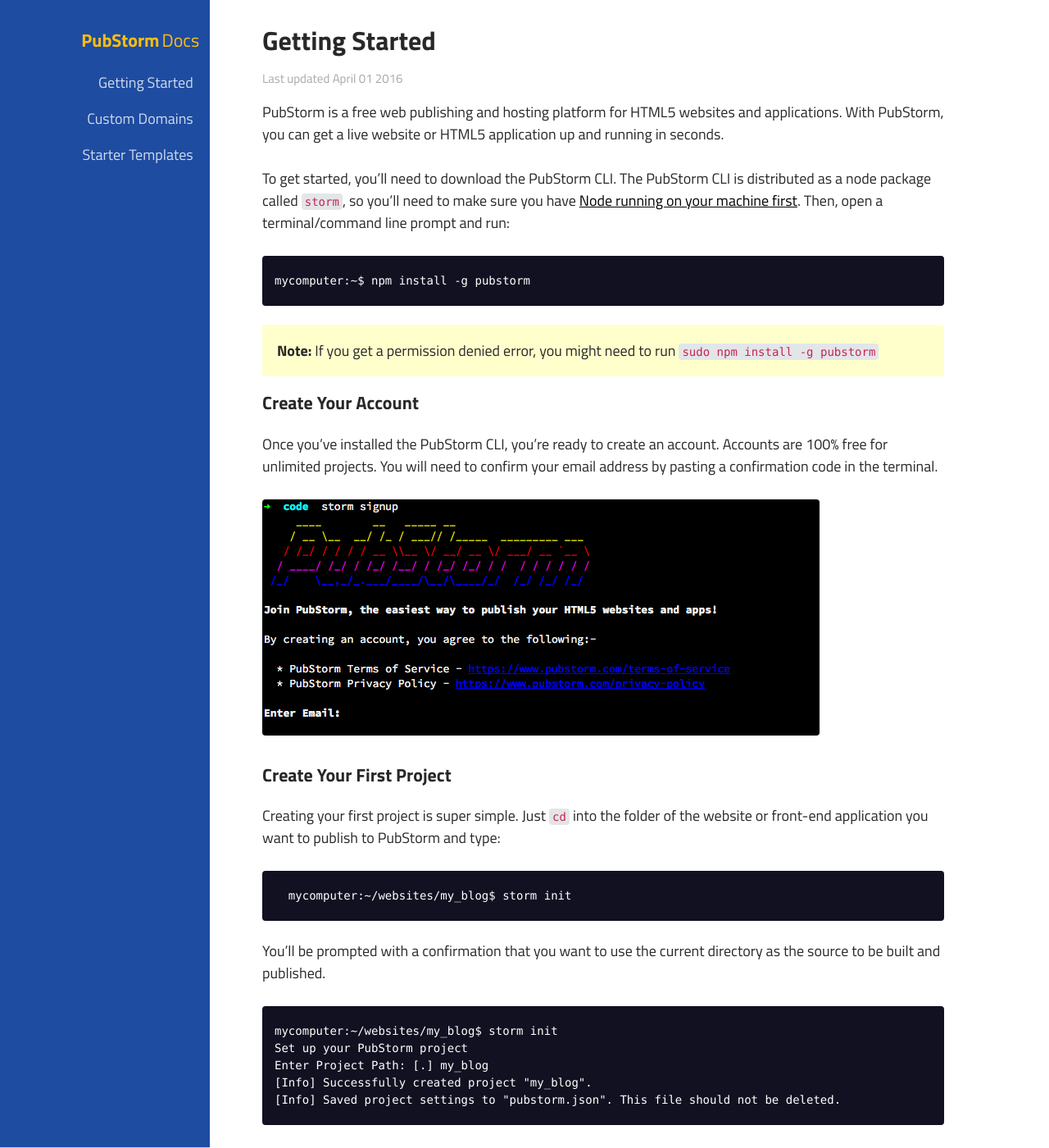
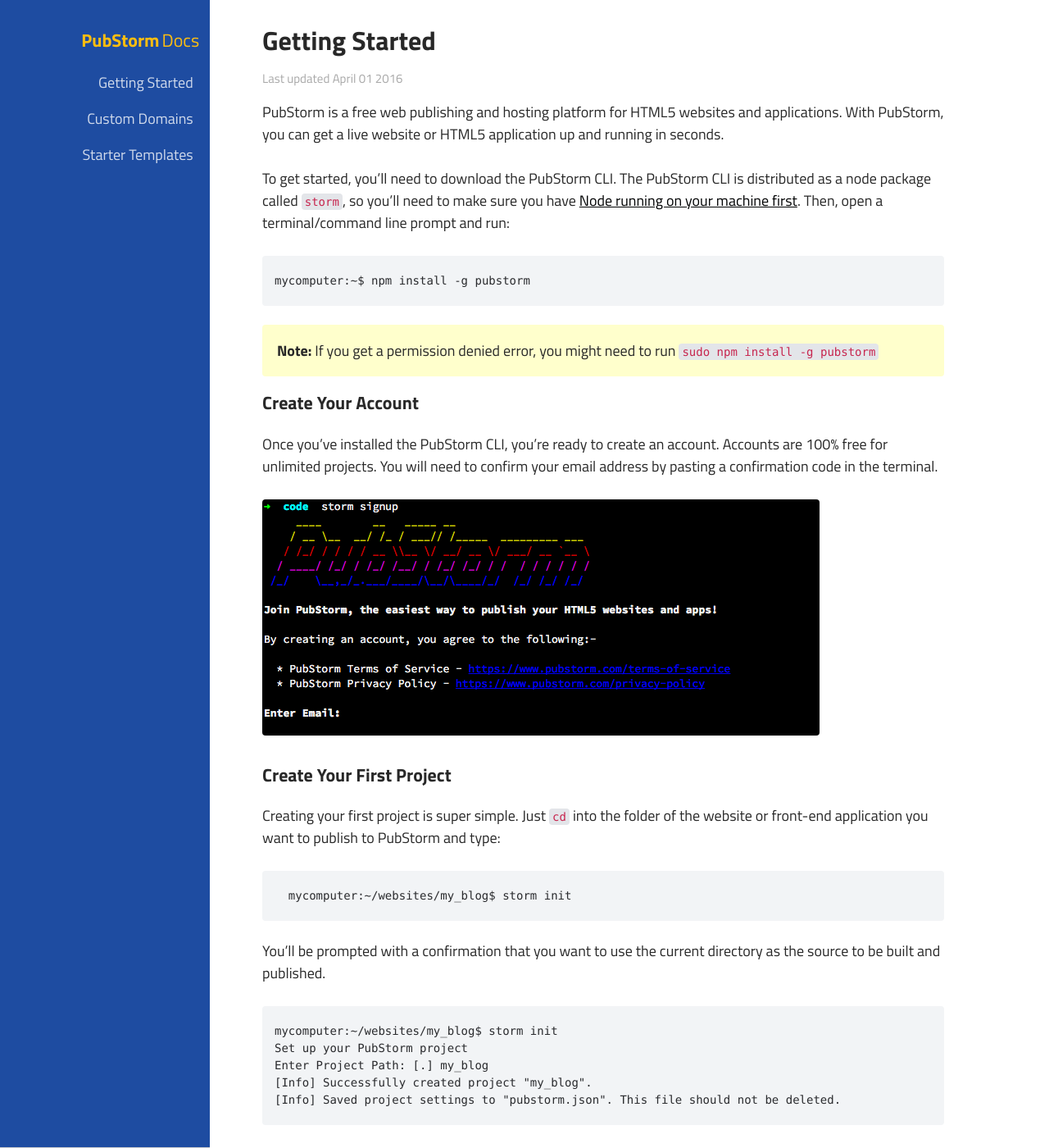
Before and after one commit to nitrous-io/help, a Jekyll site: the page built from _posts/2016-04-01-getting_started.md, in a window 1280 px wide and 1400 px high. Shown: the whole window at 82% size. Built offline with Jekyll 4.4.1, drawn with Linux system fonts in a browser that asks for light colours.

Commit message:
easier color on the eyes

```diff
--- a/css/screen.css
+++ b/css/screen.css
@@ -121,12 +121,12 @@ input:-moz-placeholder {font-size: 14px;font-size: 1.4rem;}
 
 pre {
   margin: 0 0 1.667em;
-  background-color: #112;
+  background-color: #f2f4f6;
   padding: 20px 15px;
   border-radius: 4px;
   -moz-border-radius: 4px;
   -webkit-border-radius: 4px;
-  color: #fff;
+  color: #222;
   /* box-shadow:0 0 8px rgba(0,0,0,0.1); */
 }
 
@@ -140,7 +140,7 @@ code {
 }
 
 pre code {
-  color: #fff;
+  color: #2a2b2e;
   background-color: transparent;
   padding: 0;
 }
```
